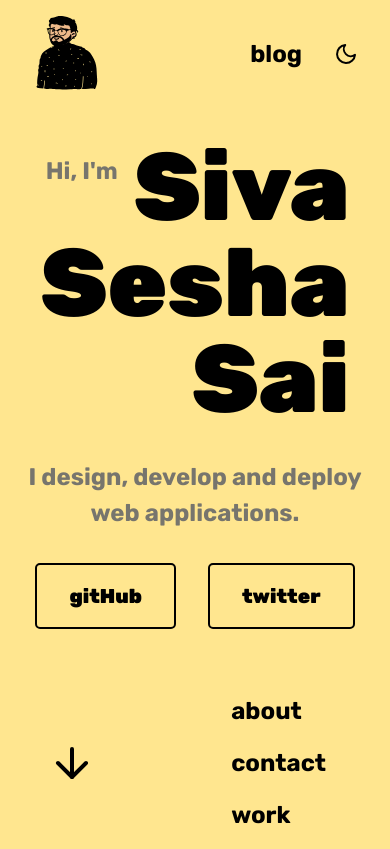
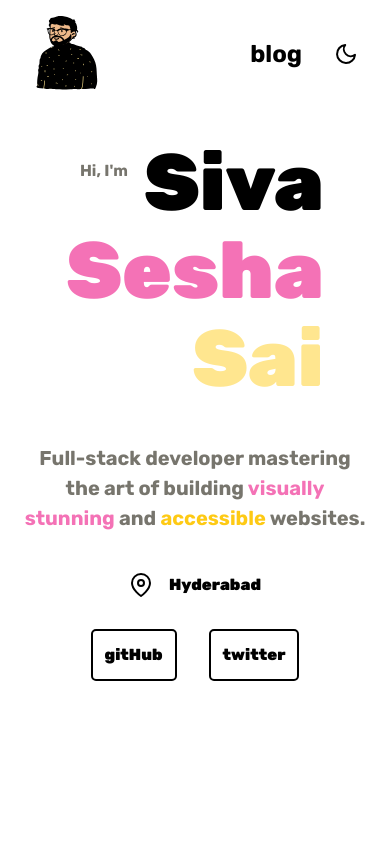
Before and after one commit to avsssai/devBlog, a Next.js app: page / in a window 390 px wide. Built offline with nearby package versions, Linux system fonts and the light colour scheme.

Commit message:
changed mobile design 1

```diff
--- a/src/components/HomePage/HomePage.js
+++ b/src/components/HomePage/HomePage.js
@@ -1,6 +1,6 @@
 import React from 'react';
 import styled from 'styled-components';
-import { ArrowDown } from 'react-feather';
+import { ArrowDown, MapPin } from 'react-feather';
 const HomePage = () => {
   return (
     <Wrapper>
@@ -10,22 +10,41 @@ const HomePage = () => {
           Siva
         </Row>
 
-        <Row>Sesha</Row>
-        <Row>Sai</Row>
+        <Row
+          style={{
+            color: 'var(--color-accentPink)'
+          }}
+        >
+          Sesha
+        </Row>
+        <Row
+          style={{
+            color: 'var(--color-accentYellow)'
+          }}
+        >
+          Sai
+        </Row>
       </Name>
-      <Work>I design, develop and deploy web applications.</Work>
+      <Work>
+        Full-stack developer mastering the art of building{' '}
+        <HighlightPink>visually stunning</HighlightPink> and{' '}
+        <HighlightYellow>accessible</HighlightYellow> websites.
+      </Work>
+      <Location>
+        <MapPin /> <Text>Hyderabad</Text>
+      </Location>
       <HomeButtons>
         <Button>gitHub</Button>
         <Button>twitter</Button>
       </HomeButtons>
-      <BottomNavContent>
+      {/* <BottomNavContent>
         <ArrowDown size={48} />
         <Navs>
           <Nav>about</Nav>
           <Nav>contact</Nav>
           <Nav>work</Nav>
         </Navs>
-      </BottomNavContent>
+      </BottomNavContent> */}
     </Wrapper>
   );
 };
@@ -33,17 +52,20 @@ const HomePage = () => {
 const Wrapper = styled.div`
   margin: 2rem 0;
   color: var(--color-textPrimary);
+  display: flex;
+  flex-direction: column;
+  align-items: center;
 `;
 
 const Row = styled.div`
   display: flex;
-  font-size: 6rem;
+  font-size: 5rem;
   font-weight: 900;
-  line-height: 6rem;
+  line-height: 5.5rem;
   justify-content: flex-end;
 `;
 const Intro = styled.span`
-  font-size: 1.5rem;
+  font-size: 1rem;
   margin-right: 1rem;
   font-weight: 600;
   line-height: 4rem;
@@ -52,46 +74,57 @@ const Intro = styled.span`
 
 const Name = styled.div`
   width: fit-content;
-  margin: 0 auto;
 `;
 
 const Work = styled.div`
-  font-size: 1.5rem;
-  margin-top: 2rem;
+  font-size: 1.25rem;
   font-weight: 600;
   color: var(--color-textSecondary);
   text-align: center;
+  padding: 8px;
+  margin: 2rem 0;
 `;
 
 const HomeButtons = styled.div`
   display: flex;
   gap: 2rem;
-  justify-content: center;
-  margin-top: 2rem;
+
+  justify-content: space-evenly;
 `;
 const Button = styled.div`
   border: 2px solid var(--color-textPrimary);
-  padding: 1rem 2rem;
+  padding: 0.75rem;
   background: var(--color-background);
   color: var(--color-textPrimary);
   font-weight: 900;
-  font-size: 1.25rem;
+  font-size: 1rem;
   cursor: pointer;
   border-radius: 5px;
 `;
 
+const HighlightYellow = styled.span`
+  color: var(--color-accentYellowDark);
+`;
+const HighlightPink = styled.span`
+  color: var(--color-accentPink);
+`;
 const BottomNavContent = styled.div`
   display: flex;
   justify-content: space-between;
   align-items: center;
-  margin: 3rem 2rem;
 `;
 const Navs = styled.ul`
   list-style: none;
 `;
 const Nav = styled.li`
-  margin: 1rem;
-  font-size: 1.5rem;
+  font-size: 1.25rem;
   font-weight: 600;
 `;
+const Location = styled.div`
+  display: flex;
+  gap: 1rem;
+  margin-bottom: 2rem;
+  font-weight: 900;
+`;
+const Text = styled.span``;
 export default HomePage;
--- a/src/styles/theme/colors.js
+++ b/src/styles/theme/colors.js
@@ -1,6 +1,6 @@
 export const COLORS = {
   primary: {
-    light: '#FFE68F',
+    light: '#FFFFFF',
     dark: '#514E44'
   },
   secondary: {
@@ -16,9 +16,12 @@ export const COLORS = {
     dark: '#CCCCCC'
   },
   background: {
-    light: '#FFE68F',
+    light: '#FFFFFF',
     dark: '#514E44'
-  }
+  },
+  accentPink: '#F472B6',
+  accentYellow: '#FFE68F',
+  accentYellowDark: '#FECA14'
 };
 
 export const COLOR_MODE_KEY = 'color-mode';
```
